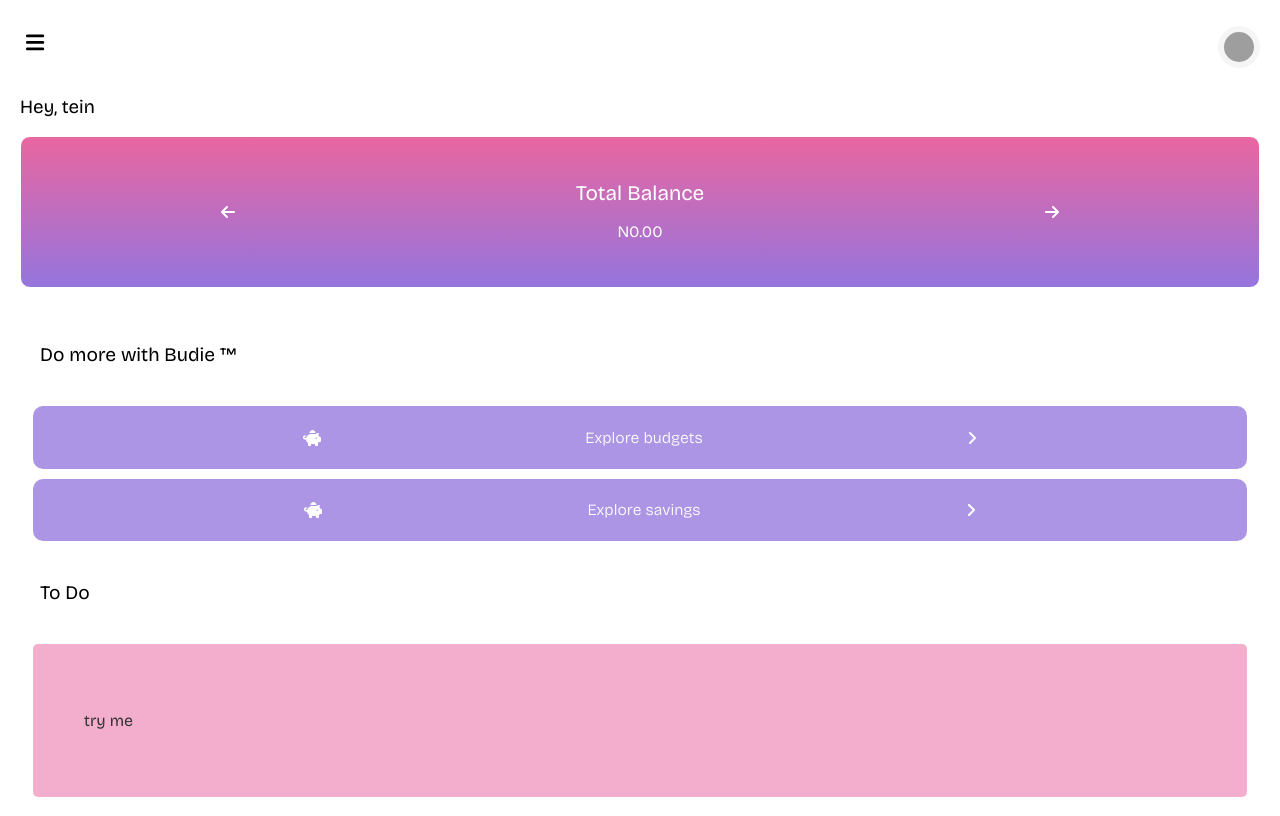
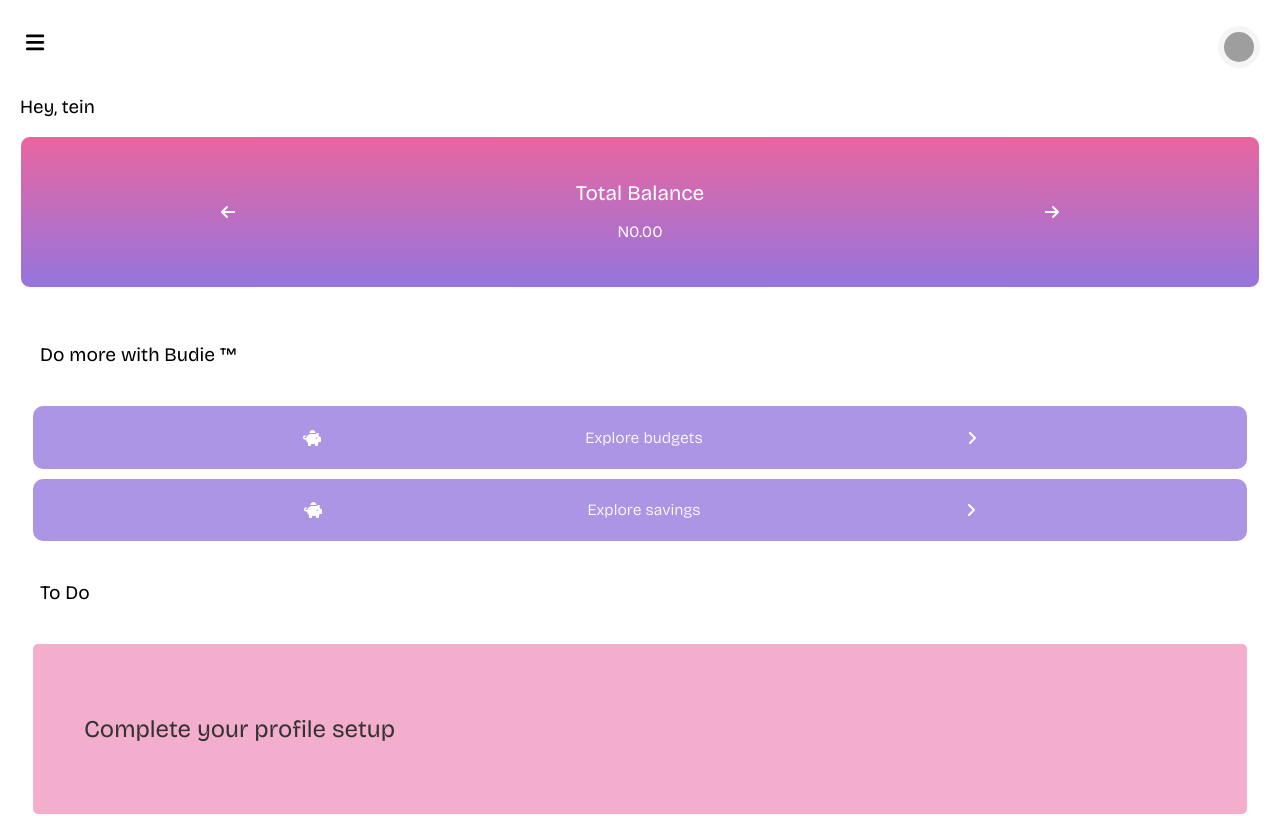
Before and after one commit to kerenIy/budie-app, a React (Vite) app: page /account in a window 1280 px wide. Shown: the top 816 px of the page. Built offline with nearby package versions, Linux system fonts and the light colour scheme; grey boxes are pictures that could not be loaded.

Commit message:
Changes to main content styles

```diff
--- a/src/components/account/MainContent.jsx
+++ b/src/components/account/MainContent.jsx
@@ -31,7 +31,7 @@
           <div>
             <MainBodyItem title="To Do" />
             <div className="main-banner">
-              <p>try me</p>
+              <h2>Complete your profile setup</h2>
             </div>
           </div>
 
--- a/src/index.css
+++ b/src/index.css
@@ -362,6 +362,7 @@
   color: #333;
   background: #e966a186;
 }
+
 .card-body {
   display: flex;
   justify-content: space-around;
```
